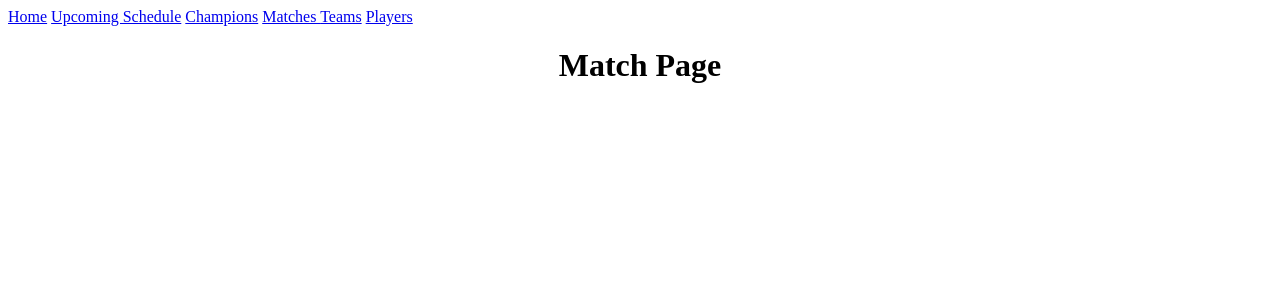
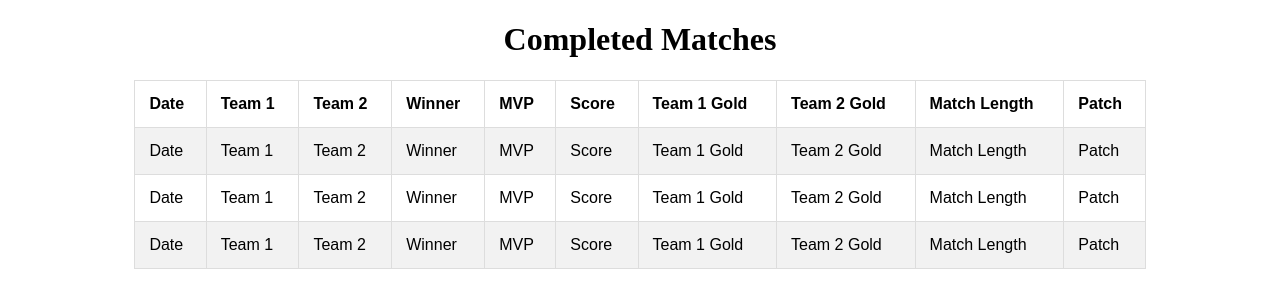
Before and after one commit to BencilSharpie/CS348-LoLEsports, a Django app: page /match in a window 1280 px wide. Shown: the top 308 px of the page. Run offline with Django 3.2, Linux system fonts and the light colour scheme.

Commit message:
Add files via upload
matches template

```diff
--- a/CS348Project/lolesports/templates/match.html
+++ b/CS348Project/lolesports/templates/match.html
@@ -2,21 +2,26 @@
 <html>
 <head>
 <style>
-#customers {
+
+
+#schedule {
   font-family: Arial, Helvetica, sans-serif;
   border-collapse: collapse;
-  width: 110%;
+  width: 80%;
+
+  margin-left: auto;
+  margin-right: auto;
 
 }
 h1 {text-align: center;}
-h2 {text-align: center;}
-#customers td, #customers th {
+
+#schedule td, #schedule th {
   border: 1px solid #ddd;
   padding: 14px;
 }
-#customers tr:nth-child(even){background-color: #f2f2f2;}
-#customers tr:hover {background-color: #ddd;}
-#customers th {
+#schedule tr:nth-child(even){background-color: #f2f2f2;}
+#schedule tr:hover {background-color: #ddd;}
+#schedule th {
   padding-top: 25px;
   padding-bottom: 25px;
   text-align: left;
@@ -25,11 +30,61 @@ h2 {text-align: center;}
 }
 </style>
 </head>
-{% extends "./menubar.html" %}
-{% block content %}
 <body>
-<h1>Match Page</h1>
+<h1>Completed Matches</h1>
+<table id="schedule">
 
-</body>
-{% endblock %}
-</html>
+  <tr>
+      <td><b>Date</b></td>
+      <td><b>Team 1</b></td>
+      <td><b>Team 2</b></td>
+      <td><b>Winner</b></td>
+      <td><b>MVP</b></td>
+      <td><b>Score</b></td>
+      <td><b>Team 1 Gold</b></td>
+      <td><b>Team 2 Gold</b></td>
+      <td><b>Match Length</b></td>
+      <td><b>Patch</b></td>
+  </tr>
+  <tr>
+    <td>Date</td>
+    <td>Team 1</td>
+    <td>Team 2</td>
+    <td>Winner</td>
+    <td>MVP</td>
+    <td>Score</td>
+    <td>Team 1 Gold</td>
+    <td>Team 2 Gold</td>
+    <td>Match Length</td>
+    <td>Patch</td>
+</tr>
+<tr>
+  <td>Date</td>
+  <td>Team 1</td>
+  <td>Team 2</td>
+  <td>Winner</td>
+  <td>MVP</td>
+  <td>Score</td>
+  <td>Team 1 Gold</td>
+  <td>Team 2 Gold</td>
+  <td>Match Length</td>
+  <td>Patch</td>
+</tr>
+<tr>
+  <td>Date</td>
+  <td>Team 1</td>
+  <td>Team 2</td>
+  <td>Winner</td>
+  <td>MVP</td>
+  <td>Score</td>
+  <td>Team 1 Gold</td>
+  <td>Team 2 Gold</td>
+  <td>Match Length</td>
+  <td>Patch</td>
+</tr>
+
+
+
+
+
+</table>
```
